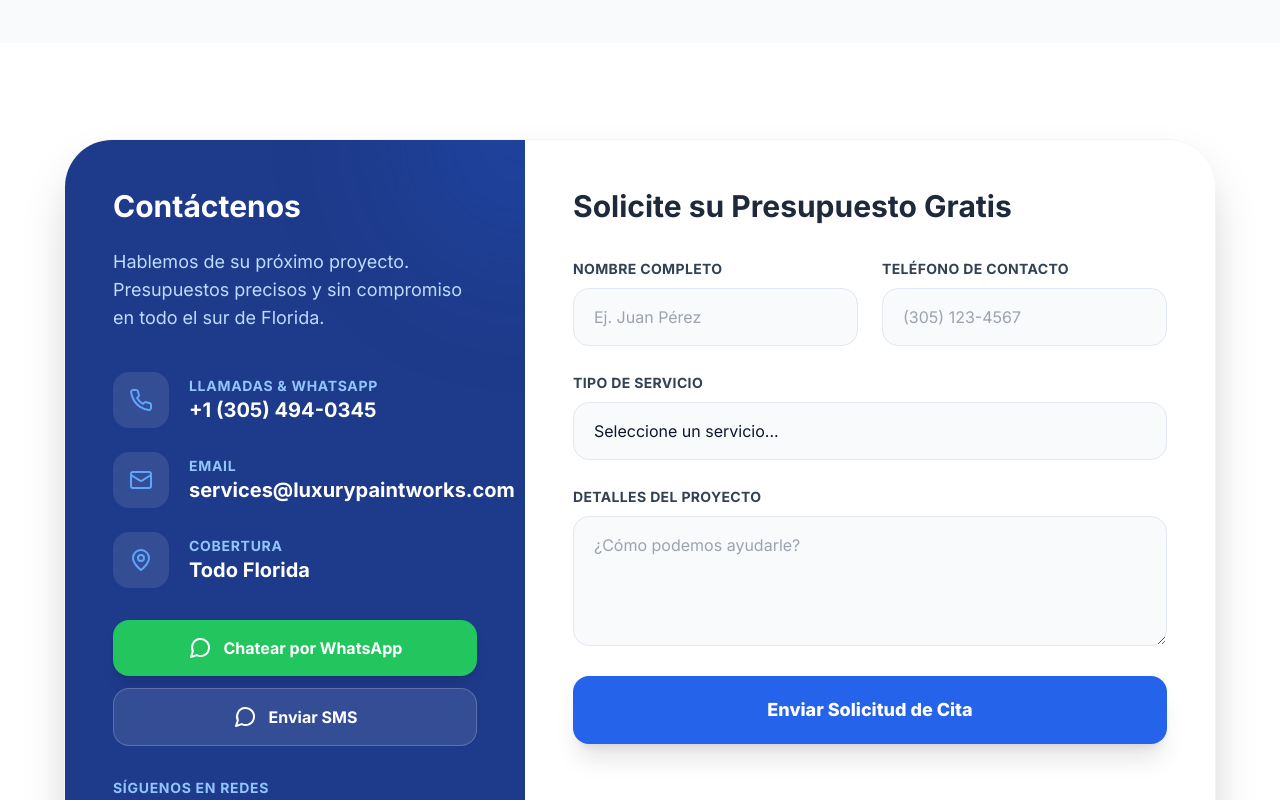
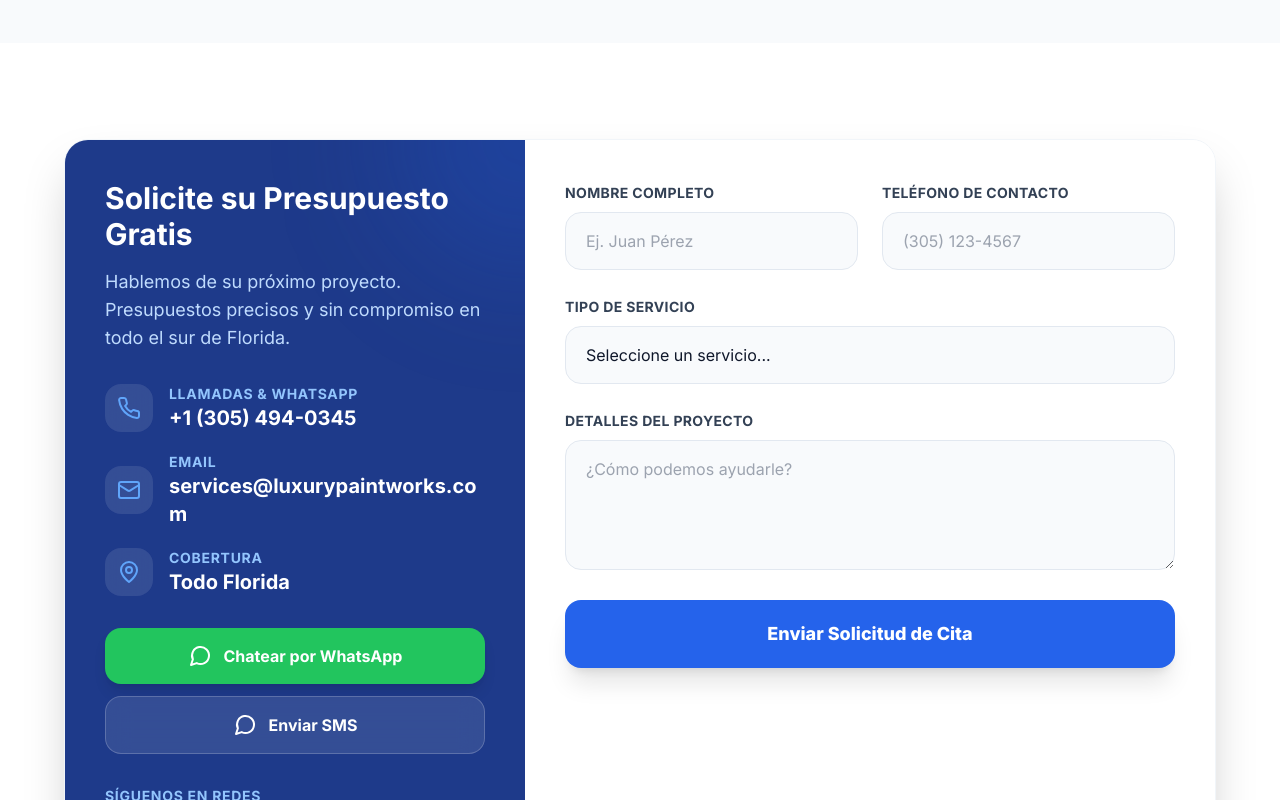
Before and after one commit to YankielDBC2/luxury-paintworks, a React (Vite) app: page / in a window 1280 px wide. Shown: the part 2100-2900 px from the top of the page. Built offline with nearby package versions, Linux system fonts and the light colour scheme; the HTML template or start-up script is replaced by a standard one.

Commit message:
Optimizar ContactSection para móviles

```diff
--- a/src/components/contact/ContactSection.jsx
+++ b/src/components/contact/ContactSection.jsx
@@ -5,116 +5,115 @@ import { servicesData, contactInfo } from '../../data/servicesData';
 export const ContactSection = () => {
   const handleSubmit = (e) => {
     e.preventDefault();
-    // Aquí puedes agregar la lógica para enviar el formulario
     console.log('Formulario enviado');
   };
 
   return (
-    <section id="contacto" className="py-24 bg-white relative">
+    <section id="contacto" className="py-16 md:py-24 bg-white relative">
       <div className="container mx-auto px-4">
-        <div className="max-w-6xl mx-auto flex flex-col lg:flex-row rounded-[3rem] overflow-hidden shadow-2xl border border-slate-100">
+        <div className="max-w-6xl mx-auto flex flex-col lg:flex-row rounded-2xl md:rounded-3xl overflow-hidden shadow-2xl border border-slate-100">
           {/* Contact Info */}
-          <div className="bg-blue-900 text-white p-12 lg:w-2/5 flex flex-col justify-between relative overflow-hidden">
+          <div className="bg-blue-900 text-white p-6 md:p-10 lg:w-2/5 flex flex-col justify-between relative overflow-hidden">
             {/* Decorative elements */}
             <div className="absolute top-0 right-0 w-64 h-64 bg-blue-600/20 rounded-full blur-3xl -mr-32 -mt-32" />
             <div className="absolute bottom-0 left-0 w-64 h-64 bg-blue-400/10 rounded-full blur-3xl -ml-32 -mb-32" />
 
             <div className="relative z-10">
-              <h2 className="text-3xl font-bold mb-6">Contáctenos</h2>
-              <p className="text-blue-200 mb-10 text-lg">
+              <h2 className="text-2xl md:text-3xl font-bold mb-4">Solicite su Presupuesto Gratis</h2>
+              <p className="text-blue-200 mb-6 md:mb-8 text-base md:text-lg">
                 Hablemos de su próximo proyecto. Presupuestos precisos y sin
                 compromiso en todo el sur de Florida.
               </p>
 
               {/* Contact Details */}
-              <div className="space-y-6">
-                <div className="flex items-center gap-5">
-                  <div className="bg-white/10 backdrop-blur-md p-4 rounded-2xl">
-                    <Phone size={24} className="text-blue-400" />
+              <div className="space-y-4 md:space-y-5">
+                <div className="flex items-center gap-3 md:gap-4">
+                  <div className="bg-white/10 backdrop-blur-md p-3 rounded-xl md:rounded-2xl">
+                    <Phone size={20} className="text-blue-400 md:w-6 md:h-6" />
                   </div>
                   <div>
-                    <p className="text-sm text-blue-300 font-bold uppercase tracking-wider">
+                    <p className="text-xs md:text-sm text-blue-300 font-bold uppercase tracking-wider">
                       Llamadas & WhatsApp
                     </p>
-                    <p className="text-xl font-bold">{contactInfo.phone}</p>
+                    <p className="text-lg md:text-xl font-bold">{contactInfo.phone}</p>
                   </div>
                 </div>
 
-                <div className="flex items-center gap-5">
-                  <div className="bg-white/10 backdrop-blur-md p-4 rounded-2xl">
-                    <Mail size={24} className="text-blue-400" />
+                <div className="flex items-center gap-3 md:gap-4">
+                  <div className="bg-white/10 backdrop-blur-md p-3 rounded-xl md:rounded-2xl">
+                    <Mail size={20} className="text-blue-400 md:w-6 md:h-6" />
                   </div>
                   <div>
-                    <p className="text-sm text-blue-300 font-bold uppercase tracking-wider">
+                    <p className="text-xs md:text-sm text-blue-300 font-bold uppercase tracking-wider">
                       Email
                     </p>
-                    <p className="text-xl font-bold">{contactInfo.email}</p>
+                    <p className="text-lg md:text-xl font-bold break-all">{contactInfo.email}</p>
                   </div>
                 </div>
 
-                <div className="flex items-center gap-5">
-                  <div className="bg-white/10 backdrop-blur-md p-4 rounded-2xl">
-                    <MapPin size={24} className="text-blue-400" />
+                <div className="flex items-center gap-3 md:gap-4">
+                  <div className="bg-white/10 backdrop-blur-md p-3 rounded-xl md:rounded-2xl">
+                    <MapPin size={20} className="text-blue-400 md:w-6 md:h-6" />
                   </div>
                   <div>
-                    <p className="text-sm text-blue-300 font-bold uppercase tracking-wider">
+                    <p className="text-xs md:text-sm text-blue-300 font-bold uppercase tracking-wider">
                       Cobertura
                     </p>
-                    <p className="text-xl font-bold">{contactInfo.coverage}</p>
+                    <p className="text-lg md:text-xl font-bold">{contactInfo.coverage}</p>
                   </div>
                 </div>
               </div>
 
               {/* WhatsApp & SMS Buttons */}
-              <div className="mt-8 space-y-3">
+              <div className="mt-6 md:mt-8 space-y-3">
                 <a
                   href={`https://wa.me/${contactInfo.phoneRaw}?text=${encodeURIComponent(contactInfo.whatsappMessage)}`}
                   target="_blank"
                   rel="noopener noreferrer"
-                  className="flex items-center justify-center gap-3 w-full bg-green-500 hover:bg-green-600 text-white font-bold py-4 rounded-2xl transition-all shadow-lg"
+                  className="flex items-center justify-center gap-2 md:gap-3 w-full bg-green-500 hover:bg-green-600 text-white font-bold py-3 md:py-4 rounded-xl md:rounded-2xl transition-all shadow-lg text-sm md:text-base"
                 >
-                  <MessageCircle size={24} />
+                  <MessageCircle size={20} className="md:w-6 md:h-6" />
                   Chatear por WhatsApp
                 </a>
 
                 <a
                   href={`sms:${contactInfo.phoneRaw}?body=${encodeURIComponent(contactInfo.smsMessage)}`}
-                  className="flex items-center justify-center gap-3 w-full bg-white/10 hover:bg-white/20 backdrop-blur-md text-white font-bold py-4 rounded-2xl transition-all border border-white/20"
+                  className="flex items-center justify-center gap-2 md:gap-3 w-full bg-white/10 hover:bg-white/20 backdrop-blur-md text-white font-bold py-3 md:py-4 rounded-xl md:rounded-2xl transition-all border border-white/20 text-sm md:text-base"
                 >
-                  <MessageCircle size={24} />
+                  <MessageCircle size={20} className="md:w-6 md:h-6" />
                   Enviar SMS
                 </a>
               </div>
 
               {/* Social Media */}
-              <div className="mt-8">
-                <p className="text-sm text-blue-300 font-bold uppercase tracking-wider mb-4">
+              <div className="mt-6 md:mt-8">
+                <p className="text-xs md:text-sm text-blue-300 font-bold uppercase tracking-wider mb-3 md:mb-4">
                   Síguenos en Redes
                 </p>
-                <div className="flex gap-4">
+                <div className="flex gap-3 md:gap-4">
                   <a
                     href={contactInfo.social.instagram}
                     target="_blank"
                     rel="noopener noreferrer"
-                    className="bg-white/10 backdrop-blur-md p-3 rounded-xl hover:bg-white/20 transition-all"
+                    className="bg-white/10 backdrop-blur-md p-2.5 md:p-3 rounded-lg md:rounded-xl hover:bg-white/20 transition-all"
                   >
-                    <Instagram size={24} className="text-white" />
+                    <Instagram size={20} className="text-white md:w-6 md:h-6" />
                   </a>
                   <a
                     href={contactInfo.social.facebook}
                     target="_blank"
                     rel="noopener noreferrer"
-                    className="bg-white/10 backdrop-blur-md p-3 rounded-xl hover:bg-white/20 transition-all"
+                    className="bg-white/10 backdrop-blur-md p-2.5 md:p-3 rounded-lg md:rounded-xl hover:bg-white/20 transition-all"
                   >
-                    <Facebook size={24} className="text-white" />
+                    <Facebook size={20} className="text-white md:w-6 md:h-6" />
                   </a>
                   <a
                     href={contactInfo.social.tiktok}
                     target="_blank"
                     rel="noopener noreferrer"
-                    className="bg-white/10 backdrop-blur-md p-3 rounded-xl hover:bg-white/20 transition-all"
+                    className="bg-white/10 backdrop-blur-md p-2.5 md:p-3 rounded-lg md:rounded-xl hover:bg-white/20 transition-all"
                   >
-                    <svg className="w-6 h-6 text-white" fill="currentColor" viewBox="0 0 24 24">
+                    <svg className="w-5 h-5 md:w-6 md:h-6 text-white" fill="currentColor" viewBox="0 0 24 24">
                       <path d="M19.59 6.69a4.83 4.83 0 0 1-3.77-4.25V2h-3.45v13.67a2.89 2.89 0 0 1-5.2 1.74 2.89 2.89 0 0 1 2.31-4.64 2.93 2.93 0 0 1 .88.13V9.4a6.84 6.84 0 0 0-1-.05A6.33 6.33 0 0 0 5 20.1a6.34 6.34 0 0 0 10.86-4.43v-7a8.16 8.16 0 0 0 4.77 1.52v-3.4a4.85 4.85 0 0 1-1-.1z"/>
                     </svg>
                   </a>
@@ -123,50 +122,46 @@ export const ContactSection = () => {
             </div>
 
             {/* Social Proof */}
-            <div className="mt-12 pt-12 border-t border-white/10 relative z-10 flex items-center gap-4">
+            <div className="mt-8 md:mt-12 pt-8 md:pt-12 border-t border-white/10 relative z-10 flex items-center gap-3 md:gap-4">
               <div className="flex -space-x-3">
                 {[1, 2, 3, 4].map(i => (
                   <img
                     key={i}
-                    className="w-10 h-10 rounded-full border-2 border-blue-900"
+                    className="w-8 h-8 md:w-10 md:h-10 rounded-full border-2 border-blue-900"
                     src={`https://i.pravatar.cc/100?u=${i}`}
                     alt={`Cliente ${i}`}
                   />
                 ))}
               </div>
-              <p className="text-sm text-blue-300">
+              <p className="text-xs md:text-sm text-blue-300">
                 +500 clientes satisfechos en Miami
               </p>
             </div>
           </div>
 
           {/* Contact Form */}
-          <div className="bg-white p-12 lg:w-3/5">
-            <h2 className="text-3xl font-bold text-slate-800 mb-8">
-              Solicite su Presupuesto Gratis
-            </h2>
-
-            <form className="space-y-6" onSubmit={handleSubmit}>
+          <div className="bg-white p-6 md:p-10 lg:w-3/5">
+            <form className="space-y-5 md:space-y-6" onSubmit={handleSubmit}>
               {/* Name and Phone */}
-              <div className="grid grid-cols-1 md:grid-cols-2 gap-6">
+              <div className="grid grid-cols-1 md:grid-cols-2 gap-5 md:gap-6">
                 <div className="space-y-2">
-                  <label className="text-sm font-bold text-slate-700 uppercase tracking-wide">
+                  <label className="text-xs md:text-sm font-bold text-slate-700 uppercase tracking-wide">
                     Nombre Completo
                   </label>
                   <input
                     type="text"
-                    className="w-full bg-slate-50 border border-slate-200 rounded-2xl px-5 py-4 focus:ring-2 focus:ring-blue-500 outline-none transition-all focus:bg-white"
+                    className="w-full bg-slate-50 border border-slate-200 rounded-xl md:rounded-2xl px-4 md:px-5 py-3 md:py-4 focus:ring-2 focus:ring-blue-500 outline-none transition-all focus:bg-white text-sm md:text-base"
                     placeholder="Ej. Juan Pérez"
                     required
                   />
                 </div>
                 <div className="space-y-2">
-                  <label className="text-sm font-bold text-slate-700 uppercase tracking-wide">
+                  <label className="text-xs md:text-sm font-bold text-slate-700 uppercase tracking-wide">
                     Teléfono de Contacto
                   </label>
                   <input
                     type="tel"
-                    className="w-full bg-slate-50 border border-slate-200 rounded-2xl px-5 py-4 focus:ring-2 focus:ring-blue-500 outline-none transition-all focus:bg-white"
+                    className="w-full bg-slate-50 border border-slate-200 rounded-xl md:rounded-2xl px-4 md:px-5 py-3 md:py-4 focus:ring-2 focus:ring-blue-500 outline-none transition-all focus:bg-white text-sm md:text-base"
                     placeholder="(305) 123-4567"
                     required
                   />
@@ -175,11 +170,11 @@ export const ContactSection = () => {
 
               {/* Service Type */}
               <div className="space-y-2">
-                <label className="text-sm font-bold text-slate-700 uppercase tracking-wide">
+                <label className="text-xs md:text-sm font-bold text-slate-700 uppercase tracking-wide">
                   Tipo de Servicio
                 </label>
                 <select
-                  className="w-full bg-slate-50 border border-slate-200 rounded-2xl px-5 py-4 focus:ring-2 focus:ring-blue-500 outline-none transition-all focus:bg-white appearance-none"
+                  className="w-full bg-slate-50 border border-slate-200 rounded-xl md:rounded-2xl px-4 md:px-5 py-3 md:py-4 focus:ring-2 focus:ring-blue-500 outline-none transition-all focus:bg-white appearance-none text-sm md:text-base"
                   required
                 >
                   <option value="">Seleccione un servicio...</option>
@@ -192,12 +187,12 @@ export const ContactSection = () => {
 
               {/* Project Details */}
               <div className="space-y-2">
-                <label className="text-sm font-bold text-slate-700 uppercase tracking-wide">
+                <label className="text-xs md:text-sm font-bold text-slate-700 uppercase tracking-wide">
                   Detalles del Proyecto
                 </label>
                 <textarea
                   rows="4"
-                  className="w-full bg-slate-50 border border-slate-200 rounded-2xl px-5 py-4 focus:ring-2 focus:ring-blue-500 outline-none transition-all focus:bg-white"
+                  className="w-full bg-slate-50 border border-slate-200 rounded-xl md:rounded-2xl px-4 md:px-5 py-3 md:py-4 focus:ring-2 focus:ring-blue-500 outline-none transition-all focus:bg-white text-sm md:text-base"
                   placeholder="¿Cómo podemos ayudarle?"
                   required
                 ></textarea>
@@ -206,7 +201,7 @@ export const ContactSection = () => {
               {/* Submit Button */}
               <button
                 type="submit"
-                className="w-full bg-blue-600 hover:bg-blue-700 text-white font-extrabold py-5 rounded-2xl shadow-xl transition-all transform hover:scale-[1.01] active:scale-95 text-lg"
+                className="w-full bg-blue-600 hover:bg-blue-700 text-white font-extrabold py-4 md:py-5 rounded-xl md:rounded-2xl shadow-xl transition-all transform hover:scale-[1.01] active:scale-95 text-base md:text-lg"
               >
                 Enviar Solicitud de Cita
               </button>
--- a/src/components/layout/Footer.jsx
+++ b/src/components/layout/Footer.jsx
@@ -47,7 +47,7 @@ export const Footer = ({ navigateTo }) => {
             </h4>
             <ul className="space-y-4 text-slate-400">
               <li className="flex items-center gap-2">
-                <Clock size={16} /> Lun - Sáb: 8am - 6pm
+                <Clock size={16} /> Lun - Vie: 8am - 8pm
               </li>
               <li className="flex items-center gap-2">
                 <MapPin size={16} /> Miami, Florida
```
